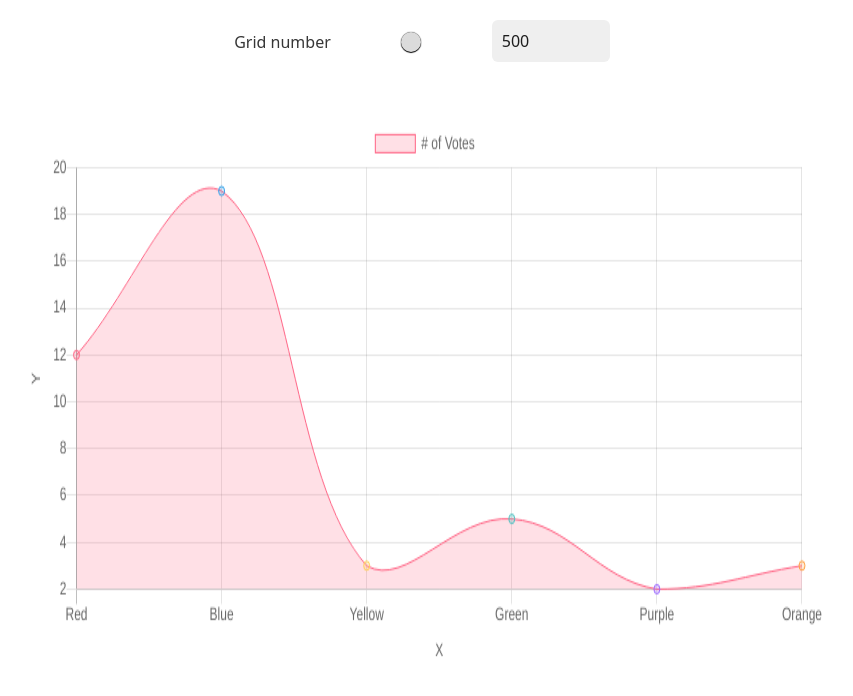
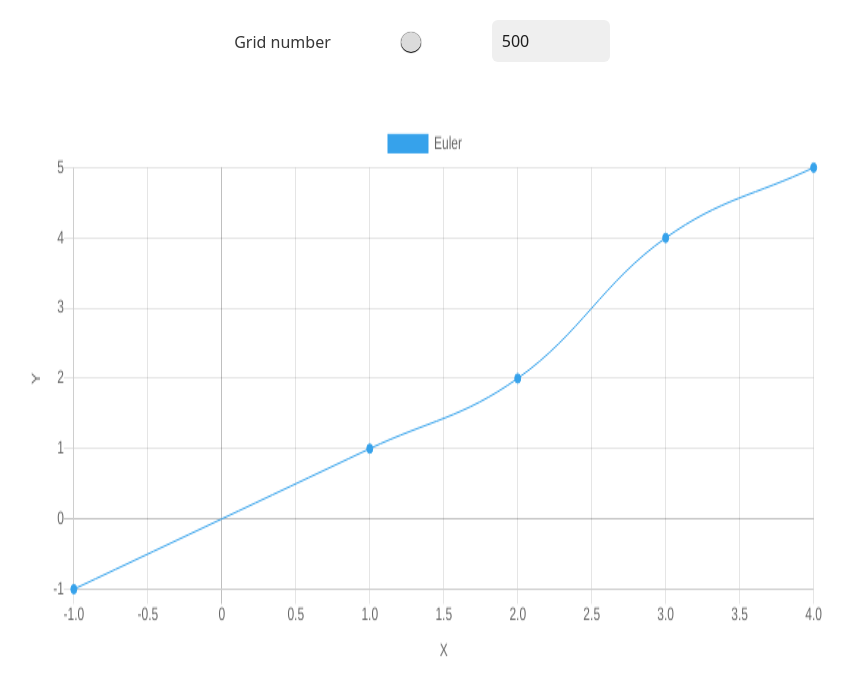
Before and after one commit to VanishMax/solving-de, a plain HTML site: page index.html in a window 1280 px wide. Shown: the whole page, without its empty margins (215-1068 px from the left). Drawn offline with nearby package versions, Linux system fonts and the light colour scheme.

Commit message:
Change chart configuration, refactor

```diff
--- a/code.js
+++ b/code.js
@@ -1,75 +1,35 @@
-let ctx = document.getElementById('canvas');
+// import {options, datasetConfig, gridNum, canvas} from './config';
 
+let gridNum = 500;
 const changeGrid = e => {
   document.querySelector('#grid').value = e.target.value;
   document.querySelector('#grid-num').value = e.target.value;
+  gridNum = e.target.value;
 };
 
-window.chartColors = {
-  red: 'rgb(255, 99, 132)',
-  orange: 'rgb(255, 159, 64)',
-  yellow: 'rgb(255, 205, 86)',
-  green: 'rgb(75, 192, 192)',
-  blue: 'rgb(54, 162, 235)',
-  purple: 'rgb(153, 102, 255)',
-  grey: 'rgb(201, 203, 207)'
-};
-
-let chart = new Chart(ctx, {
+let chart = new Chart(canvas, {
   type: 'line',
   data: {
-    labels: ['Red', 'Blue', 'Yellow', 'Green', 'Purple', 'Orange'],
     datasets: [{
-      label: '# of Votes',
-      data: [12, 19, 3, 5, 2, 3],
-      backgroundColor: [
-        'rgba(255, 99, 132, 0.2)',
-        'rgba(54, 162, 235, 0.2)',
-        'rgba(255, 206, 86, 0.2)',
-        'rgba(75, 192, 192, 0.2)',
-        'rgba(153, 102, 255, 0.2)',
-        'rgba(255, 159, 64, 0.2)'
-      ],
-      borderColor: [
-        'rgba(255, 99, 132, 1)',
-        'rgba(54, 162, 235, 1)',
-        'rgba(255, 206, 86, 1)',
-        'rgba(75, 192, 192, 1)',
-        'rgba(153, 102, 255, 1)',
-        'rgba(255, 159, 64, 1)'
-      ],
-      borderWidth: 1
+      label: 'Euler',
+      data: [{
+        x: -1,
+        y: -1,
+      }, {
+        x: 1,
+        y: 1,
+      }, {
+        x: 2,
+        y: 2,
+      }, {
+        x: 3,
+        y: 4,
+      }, {
+        x: 4,
+        y: 5,
+      },],
+      ...datasetConfig('rgba(54, 162, 235, 1)'),
     }]
   },
-  options: {
-    responsive: true,
-    title: {
-      display: true,
-      text: ''
-    },
-    tooltips: {
-      mode: 'index',
-      intersect: false,
-    },
-    hover: {
-      mode: 'nearest',
-      intersect: true
-    },
-    scales: {
-      xAxes: [{
-        display: true,
-        scaleLabel: {
-          display: true,
-          labelString: 'X'
-        }
-      }],
-      yAxes: [{
-        display: true,
-        scaleLabel: {
-          display: true,
-          labelString: 'Y'
-        }
-      }]
-    }
-  }
+  options: options
 });
--- /dev/null
+++ b/config.js
@@ -0,0 +1,45 @@
+let canvas = document.getElementById('canvas');
+
+const datasetConfig = (color) => ({
+  fill: false,
+  borderColor: color,
+  backgroundColor: color,
+  pointBorderColor: color,
+  pointBackgroundColor: color,
+  borderWidth: 1
+});
+
+const options = {
+  responsive: true,
+  title: {
+    display: true,
+    text: ''
+  },
+  tooltips: {
+    mode: 'index',
+    intersect: false,
+  },
+  hover: {
+    mode: 'nearest',
+    intersect: true
+  },
+  scales: {
+    xAxes: [{
+      type: 'linear',
+      position: 'bottom',
+      ticks: { beginAtZero: true },
+      scaleLabel: {
+        display: true,
+        labelString: 'X'
+      }
+    }],
+    yAxes: [{
+      display: true,
+      ticks: { beginAtZero: true },
+      scaleLabel: {
+        display: true,
+        labelString: 'Y'
+      }
+    }]
+  }
+};
--- a/index.html
+++ b/index.html
@@ -15,6 +15,8 @@
       <input onchange="changeGrid(event)" type="number" id="grid-num" value="500" min="0" max="1000">
   </div>
   <canvas id="canvas"></canvas>
-<script type="text/javascript" src="code.js"></script>
+
+  <script type="text/javascript" src="config.js"></script>
+  <script type="text/javascript" src="code.js"></script>
 </body>
 </html>
```
